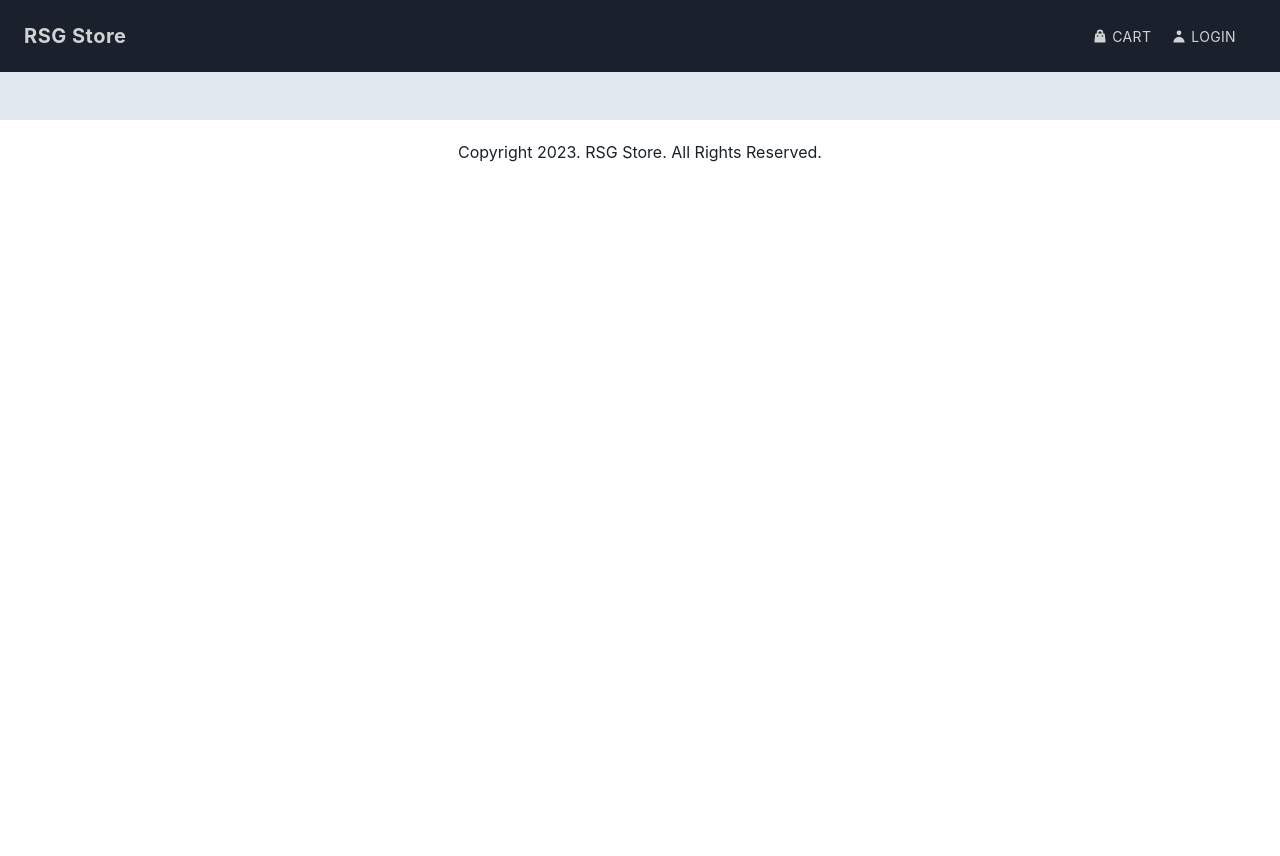
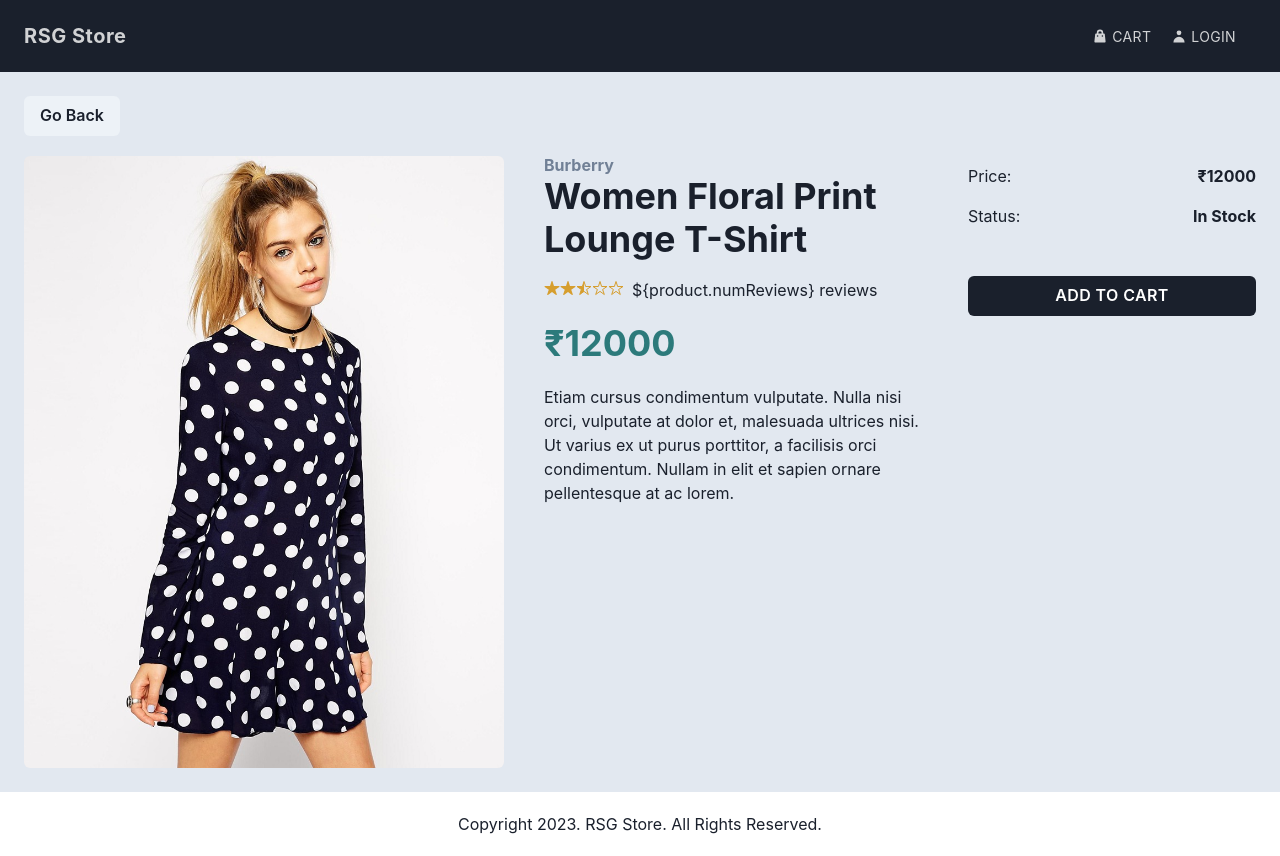
Before and after one commit to Ruchita-Goregaonkar7/My-Store, a React (Create React App) app in the folder frontend/: page /product/1 in a window 1280 px wide. Before the commit the page ends 800 px from the top, so only its background shows below. Built offline with nearby package versions, Linux system fonts and the light colour scheme.

Commit message:
step 6 - Design and build the ProductScreen component done.

```diff
--- a/frontend/src/App.js
+++ b/frontend/src/App.js
@@ -3,6 +3,7 @@ import { BrowserRouter, Route, Routes } from "react-router-dom";
 import Footer from "./components/Footer";
 import Header from "./components/Header";
 import HomeScreen from "./screens/HomeScreen";
+import ProductScreen from "./screens/ProductScreen";
 
 const App = () =>{
     return(
@@ -17,6 +18,7 @@ const App = () =>{
                 bgColor='gray.200'>
                 <Routes>
                     <Route path='/' element={<HomeScreen/>}/>
+                    <Route path='/product/:id' element={<ProductScreen/>}/>
                 </Routes>
             </Flex>
             <Footer/>
--- a/frontend/src/components/Header.js
+++ b/frontend/src/components/Header.js
@@ -18,7 +18,8 @@ const Header = () =>{
             w='100%'
             pos='fixed'
             top='0'
-            left='0'>
+            left='0'
+            zIndex='9999'>
             <Link as={RouterLink} to='/'>
                 <Heading
                     as='h1'
--- a/frontend/src/components/Rating.js
+++ b/frontend/src/components/Rating.js
@@ -1,30 +1,33 @@
-import { Flex, Icon } from "@chakra-ui/react";
+import { Box, Flex, Icon, Text } from "@chakra-ui/react";
 import {IoStar, IoStarHalf, IoStarOutline} from 'react-icons/io5';
 
 
-const Rating = ({value, color = 'red.500'}) => {
+const Rating = ({value, text, color = 'red.500'}) => {
     return(
         <Flex align='center'>
+            <Box mr='2'>
                 <Icon
-                as={value >= 1 ? IoStar: value >= 0.5 ? IoStarHalf: IoStarOutline}
+                    as={value >= 1 ? IoStar : value >= 0.5 ? IoStarHalf : IoStarOutline}
                     color={color}
                 />
                 <Icon
-                as={value >= 2 ? IoStar: value >= 1.5 ? IoStarHalf: IoStarOutline}
+                    as={value >= 2 ? IoStar : value >= 1.5 ? IoStarHalf : IoStarOutline}
                     color={color}
                 />
                 <Icon
-                as={value >= 3 ? IoStar: value >= 2.5 ? IoStarHalf: IoStarOutline}
+                    as={value >= 3 ? IoStar : value >= 2.5 ? IoStarHalf : IoStarOutline}
                     color={color}
                 />
                 <Icon
-                as={value >= 4 ? IoStar: value >= 3.5 ? IoStarHalf: IoStarOutline}
+                    as={value >= 4 ? IoStar : value >= 3.5 ? IoStarHalf : IoStarOutline}
                     color={color}
                 />
                 <Icon
-                as={value >= 5 ? IoStar: value >= 4.5 ? IoStarHalf: IoStarOutline}
+                    as={value >= 5 ? IoStar : value >= 4.5 ? IoStarHalf : IoStarOutline}
                     color={color}
                 />
+            </Box>
+            <Text>{text}</Text>
         </Flex>
     );
 };
--- /dev/null
+++ b/frontend/src/screens/ProductScreen.js
@@ -0,0 +1,71 @@
+import { Route, Link as RouterLink, useParams } from "react-router-dom"
+import products from "../products";
+import { Button, Flex, Grid, Heading, Image, Text } from "@chakra-ui/react";
+import Rating from "../components/Rating";
+
+const ProductScreen = () => {
+    const{id} = useParams();
+    const product = products.find((prod)=> prod._id === id);
+    return(
+        <>
+            <Flex mb='5'>
+                <Button as={RouterLink} to='/' colorScheme='gray'>
+                    Go Back
+                </Button>
+            </Flex>
+
+            <Grid templateColumns='5fr 4fr 3fr' gap='10'>
+                {/* {Column 1} */}
+                <Image src={product.image} alt={product.name} borderRadius='md' />
+                {/* {Column 2} */}
+                <Flex direction='column'>
+                    <Heading as='h5' fontSize='base' color='gray.500'>
+                       {product.brand}
+                    </Heading>
+                    <Heading as='h2' fontSize='4xl' mb='4'>
+                       {product.name}
+                    </Heading>
+                    <Rating
+                        value={product.rating}
+                        color='yellow.500'
+                        text={'${product.numReviews} reviews'}
+                    />
+                    <Heading
+                        as='h5'
+                        fontSize='4xl'
+                        fontWeight='bold'
+                        color='teal.600'
+                        my='5'>
+                        ₹{product.price}
+                    </Heading>
+                    <Text>{product.description}</Text>
+                </Flex>
+                {/* {Column 3} */}
+                <Flex direction='column'>
+                    <Flex justifyContent='space-between' py='2'>
+						<Text>Price: </Text>
+						<Text fontWeight='bold'>₹{product.price}</Text>
+					</Flex>
+
+                    <Flex justifyContent='space-between' py='2' pb='10'>
+                        <Text>Status: </Text>
+                        <Text fontWeight='bold'>
+                            {product.countInStock > 0 ? 'In Stock' : 'Not available'}
+                        </Text>
+                    </Flex>
+                    <Button
+                        bg='gray.800'
+                        colorScheme='teal'
+                        my='2'
+                        textTransform='uppercase'
+                        letterSpacing='wide'
+                        isDisabled={product.countInStock === 0}>
+                            Add to Cart
+                    </Button>
+                </Flex>
+            </Grid>
+        </>
+    );
+};
+
+export default ProductScreen;
```
Lines whose indentation alone changed are shown as unchanged.
